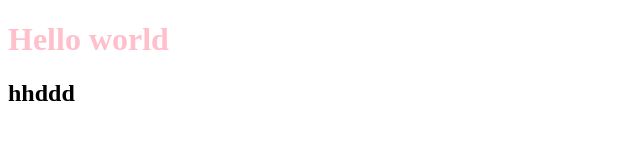
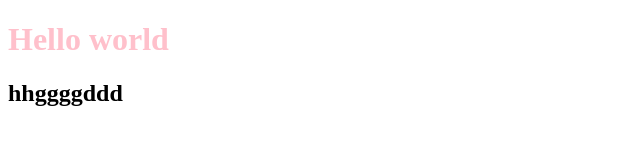
Before and after one commit to bhuveshsharma09/udemy, a plain HTML site: page index.html in a window 1280 px wide. Shown: the whole page, without its empty margins (0-640 px from the left). Drawn offline with Linux system fonts and the light colour scheme.

Commit message:
Update index.html

```diff
--- a/index.html
+++ b/index.html
@@ -9,7 +9,7 @@
 
     <body>
     <h1>Hello world</h1>
-    <h2>hhddd</h2>
+    <h2>hhggggddd</h2>
 
     </body>
     <script src = "app.js">
```
